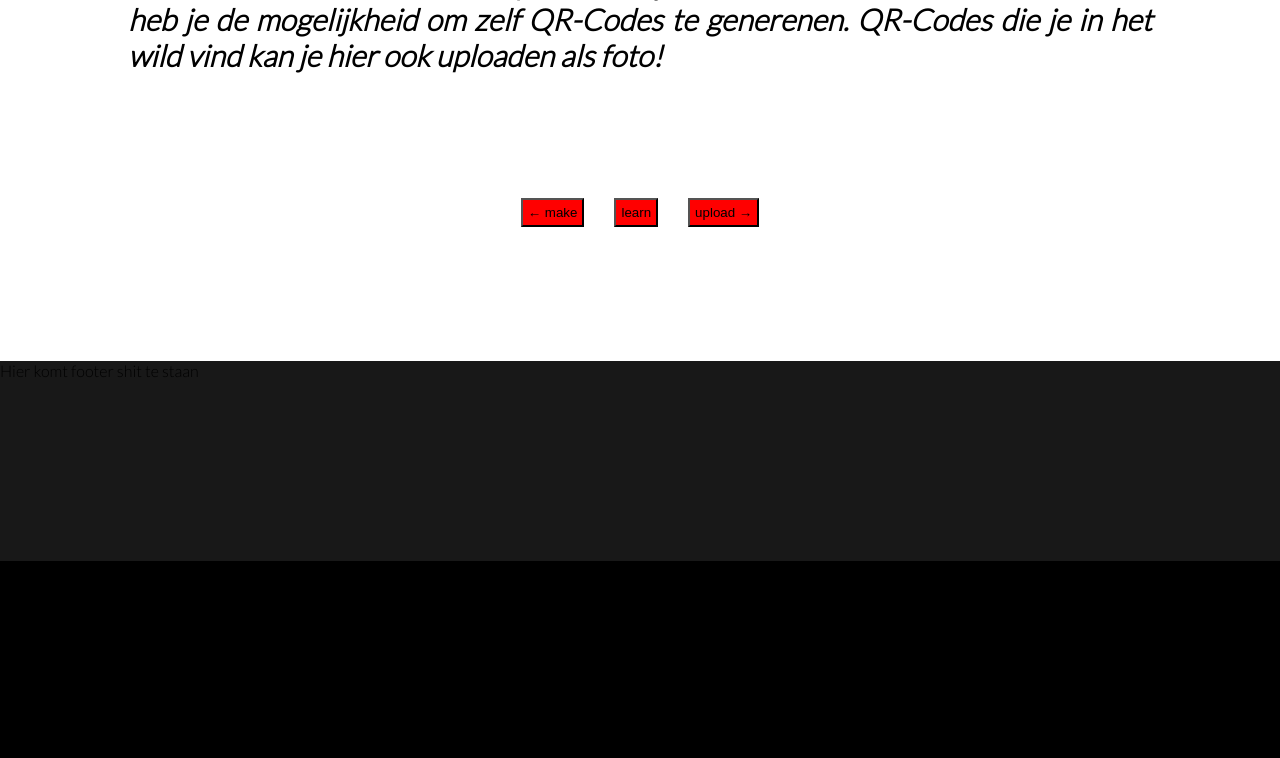
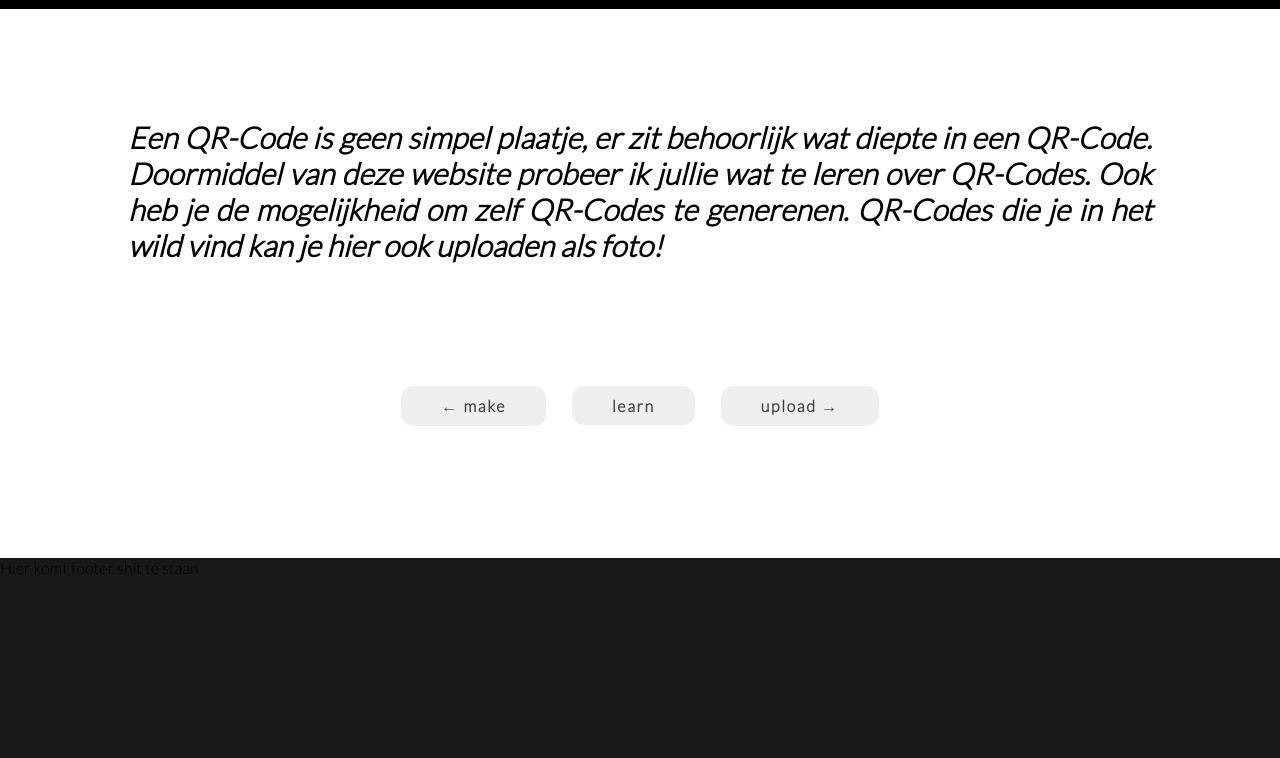
Before and after one commit to Arjan14/WhatTheQR, a Flask app: page / in a window 1280 px wide. Shown: the part 1330-2088 px from the top of the page. Before the commit the page ends 1891 px from the top, so only its background shows below. Run offline with Flask 2, Linux system fonts and the light colour scheme.

Commit message:
Homepage klaar

```diff
--- a/static/main.css
+++ b/static/main.css
@@ -94,9 +94,22 @@ img {
 }
 
 .scrolldown img {
-    padding-top: 100px;
-        margin: 0px auto;
-
+    padding-top: 200px;
+    display: block;
+    margin-left: auto;
+    margin-right: auto;
+-webkit-animation: mover 1s infinite  alternate;
+    animation: mover 1s infinite  alternate;
+    position: relative;
+    z-index: -10;
+}
+@-webkit-keyframes mover {
+    0% { transform: translateY(0); }
+    100% { transform: translateY(-30px); }
+}
+@keyframes mover {
+    0% { transform: translateY(0); }
+    100% { transform: translateY(-30px); }
 }
 
 .mainBlock {
@@ -133,37 +146,51 @@ img {
 }
 
 .mainBlock h3 {
-
     font-size: 30px;
     text-align: justify;
     font-style: italic;
-
 }
 
 .buttonBlock    {
     padding-top: 30px;
     padding-bottom: 100px;
-  display: flex;
-  justify-content: center;
+    display: flex;
+    justify-content: center;
 }
 
 .buttonBlock #button1,#button2,#button3 {
     display:inline-block;
-    margin: 15px;
-    padding: 5px;
+    margin: 10px;
+    font-family: lato,sans-serif;
+    font-weight: bolder;
+    font-size: 1em;
+    letter-spacing: 0.1em;
+    text-decoration: none;
+    color: #404040;
+    display: inline-block;
+    padding: 10px 40px 10px 40px;
+    position: relative;
+    border: 3px solid #ffffff;
+    border-radius: 15px;
 }
 
-.buttonBlock #button1   {
-    background-color: red;
+.buttonBlock #button1,#button2,#button3:hover {
+    display:inline-block;
+    margin: 10px;
+    font-family: lato,sans-serif;
+    font-weight: bolder;
+    font-size: 1em;
+    letter-spacing: 0.1em;
+    text-decoration: none;
+    color: #ffffff;
+    display: inline-block;
+    padding: 10px 40px 10px 40px;
+    position: relative;
+    border: 3px solid #ffffff;
+    border-radius: 15px;
 }
 
-.buttonBlock #button2   {
-    background-color: red;
-}
 
-.buttonBlock #button3   {
-    background-color: red;
-}
 
 footer{
   min-height:200px;
--- a/templates/index.html
+++ b/templates/index.html
@@ -16,7 +16,6 @@
             <div class="vl"></div>
             <li><a href="https://github.com/Arjan14"><img src="../static/github.png" alt="GitHub logo" width="32px" lenght="32px"></a></li>
             <li><a href="https://www.linkedin.com/in/arjan-bakema-826267193/"><img src="../static/linkedin.png" alt="LinkedIn logo" width="32px" lenght="32px"></a></li>
-            <li style="float:right"><img src="../static/burgermenu.png" alt="Burgermenu" width="32px" lenght="32px"></li>
         </ul>
     </div>
 
@@ -28,7 +27,7 @@
     </div>
 
     <!--Triangle suggesting to scroll down-->
-    <div class="scrolldown2">
+    <div class="scrolldown">
         <img src="../static/down.png" alt="down" width="50px">
     </div>
 
```
